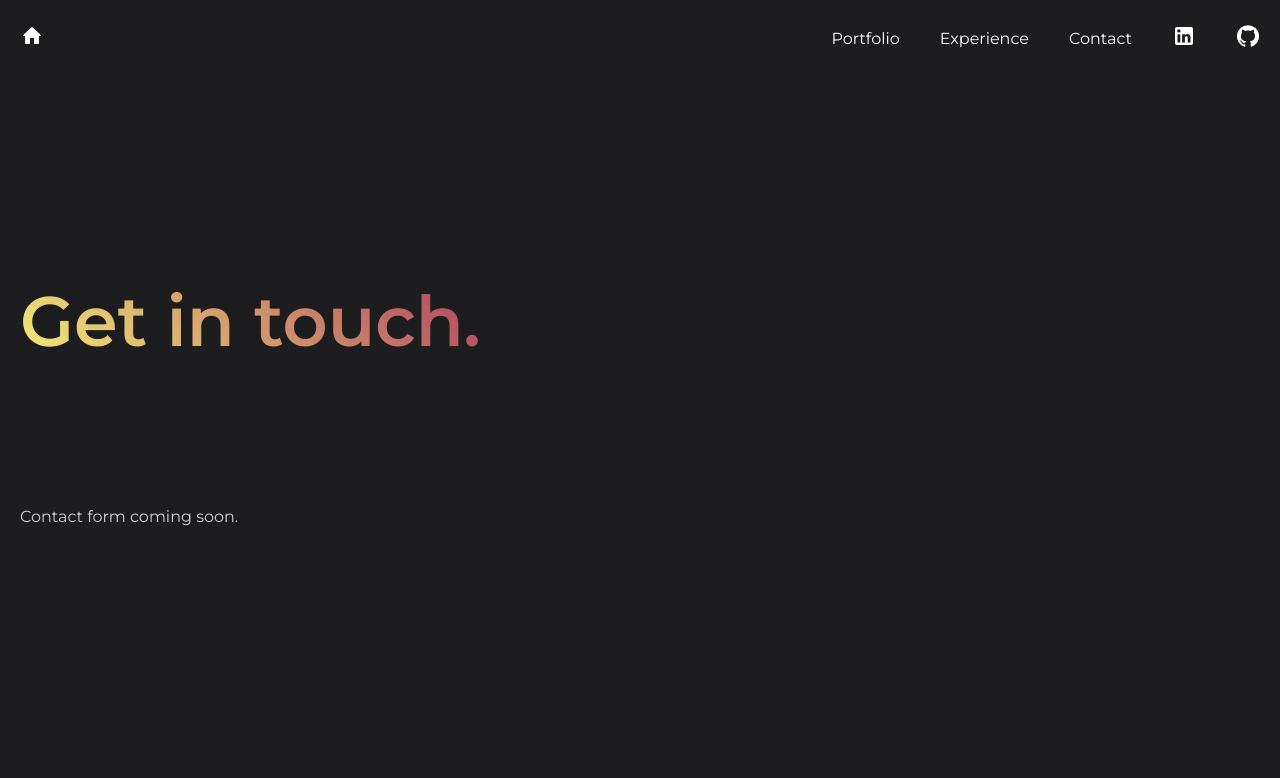
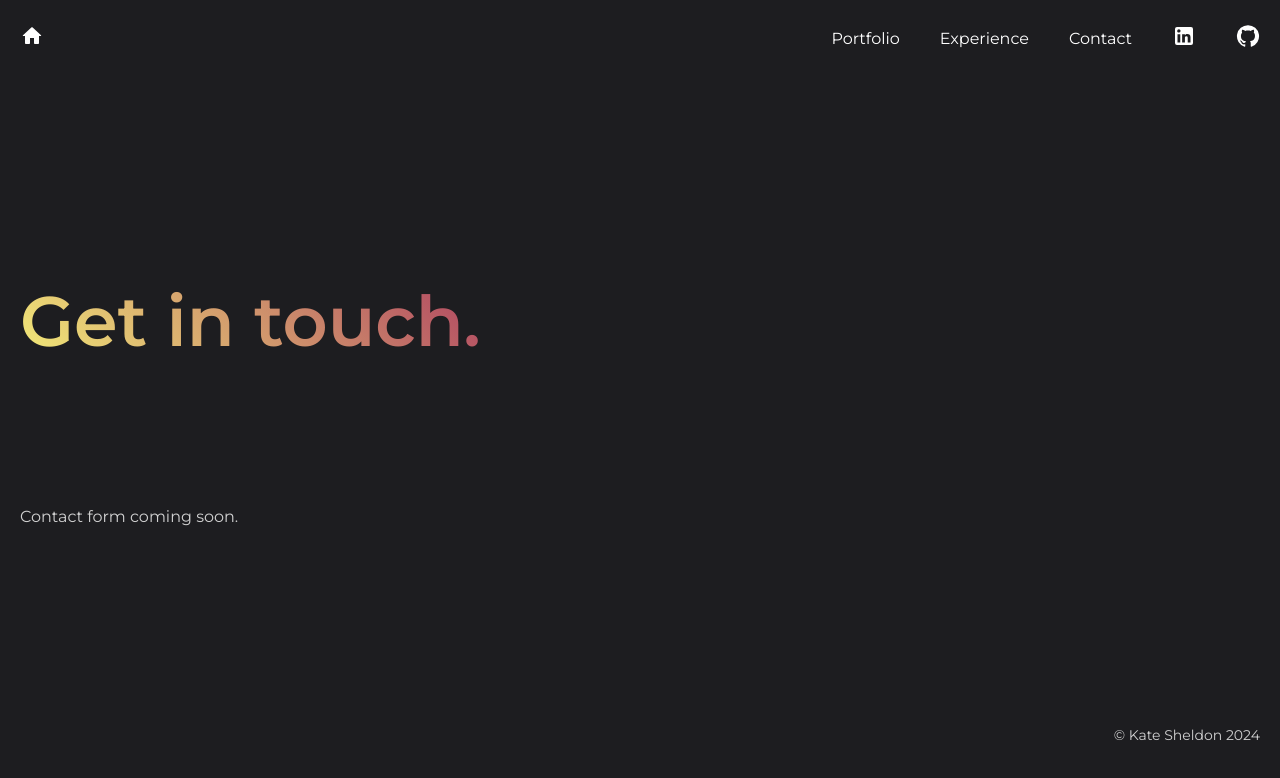
Before and after one commit to katesheldon18/portfolio, a Next.js app: page /contact in a window 1280 px wide. Shown: the top 778 px of the page. Built offline with nearby package versions, Linux system fonts and the light colour scheme.

Commit message:
Created Footer component and added to pages

```diff
--- /dev/null
+++ b/components/Footer/Footer.module.scss
@@ -0,0 +1,5 @@
+.base {
+    margin: 200px 20px 20px;
+    text-align: right;
+    font-size: 14px;
+}
--- /dev/null
+++ b/components/Footer/Footer.tsx
@@ -0,0 +1,5 @@
+import styles from "./Footer.module.scss";
+
+export const Footer = () => {
+  return <div className={styles.base}>© Kate Sheldon 2024</div>;
+};
--- a/pages/contact/index.tsx
+++ b/pages/contact/index.tsx
@@ -2,6 +2,7 @@ import React from "react";
 import styles from "./contact.module.scss";
 import { Navigation } from "../../components/Navigation/Navigation";
 import { Heading } from "../../components/Heading/Heading";
+import { Footer } from "../../components/Footer/Footer";
 import { motion } from "framer-motion";
 import Document from "./../_document";
 
@@ -11,6 +12,7 @@ export default function Page() {
       <Navigation />
       <Heading heading="Get in touch." />
       <div className={styles.text}>Contact form coming soon.</div>
+      <Footer />
     </div>
   );
 }
--- a/pages/experience/index.tsx
+++ b/pages/experience/index.tsx
@@ -2,6 +2,7 @@ import React from "react";
 import styles from "./experience.module.scss";
 import { Navigation } from "../../components/Navigation/Navigation";
 import { Heading } from "../../components/Heading/Heading";
+import { Footer } from "../../components/Footer/Footer";
 import { motion } from "framer-motion";
 import Document from "./../_document";
 
@@ -105,6 +106,7 @@ export default function Page() {
           </motion.div>
         </div>
       </div>
+      <Footer />
     </div>
   );
 }
--- a/pages/index.tsx
+++ b/pages/index.tsx
@@ -1,6 +1,7 @@
 import React from "react";
 import styles from "./index.module.scss";
 import { Navigation } from "../components/Navigation/Navigation";
+import { Footer } from "../components/Footer/Footer";
 import Document from "./_document";
 import { motion } from "framer-motion";
 
@@ -25,6 +26,7 @@ export default function Page() {
           career break, I am now seeking a full-time role.
         </div>
       </motion.div>
+      <Footer />
     </div>
   );
 }
--- a/pages/portfolio/index.tsx
+++ b/pages/portfolio/index.tsx
@@ -2,6 +2,7 @@ import React from "react";
 import styles from "./portfolio.module.scss";
 import { Navigation } from "../../components/Navigation/Navigation";
 import { Heading } from "../../components/Heading/Heading";
+import { Footer } from "../../components/Footer/Footer";
 import Document from "./../_document";
 import { motion } from "framer-motion";
 import { ProjectTile } from "../../components/ProjectTile/ProjectTile";
@@ -23,6 +24,7 @@ export default function Page() {
           description={"Kate, it's my bitfinder!"}
         />
       </div>
+      <Footer />
     </div>
   );
 }
```
